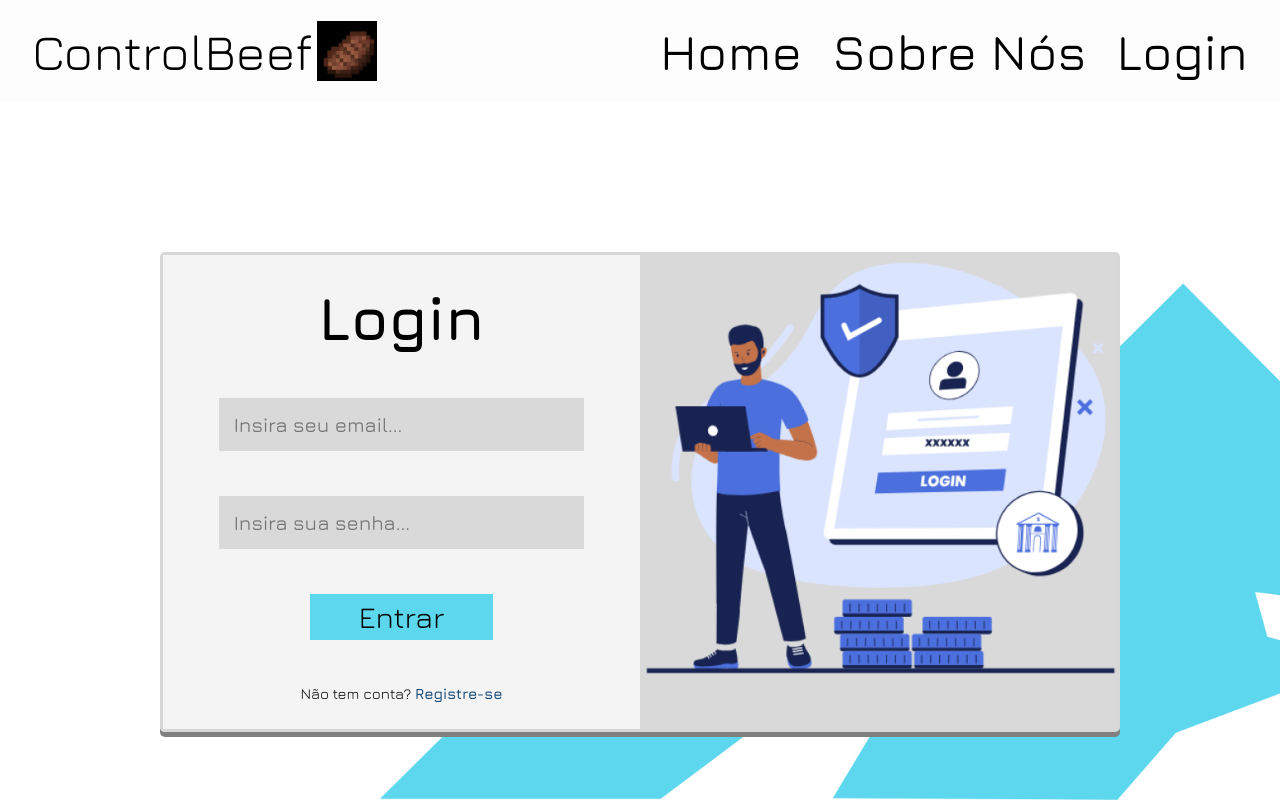
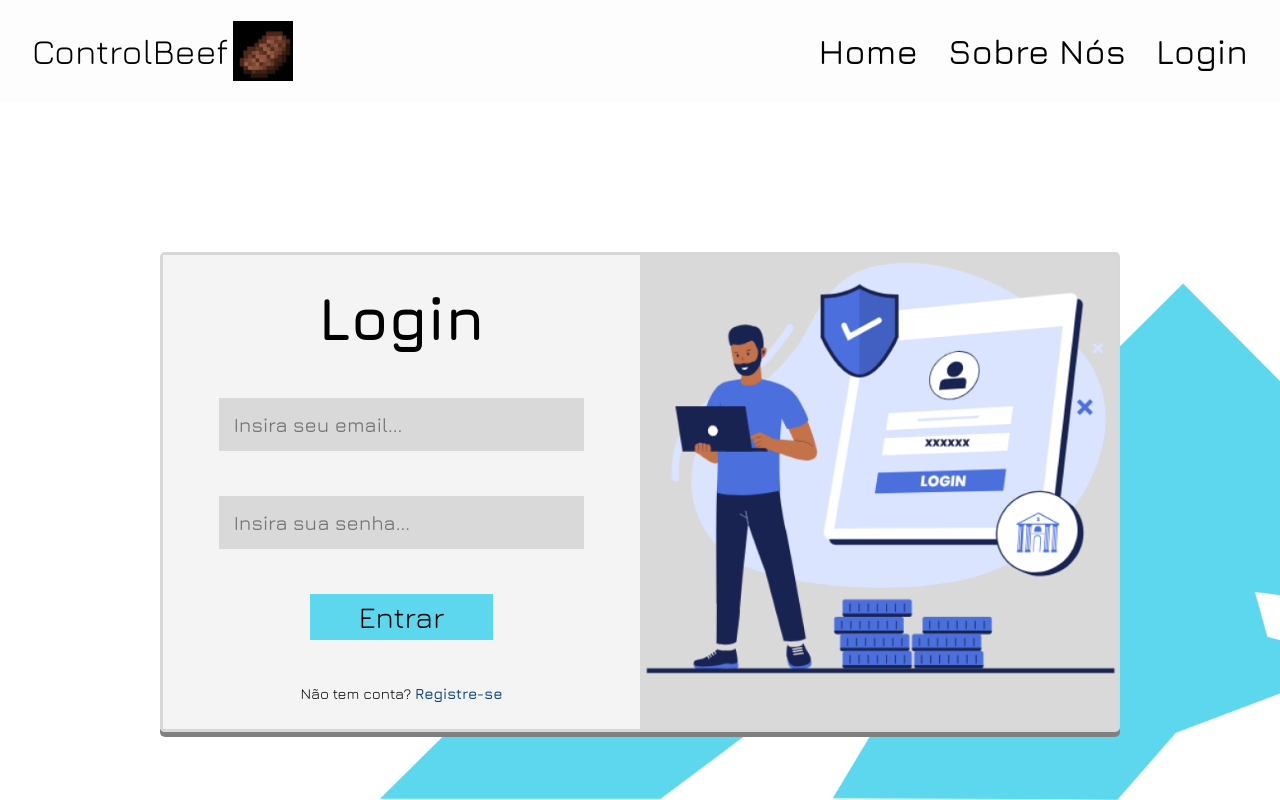
Before and after one commit to gusz12/Controlbeef, a plain HTML site: page ControlBeef-main/Site/codigoSite/assets/html/login.html in a window 1280 px wide. Drawn offline with nearby package versions, Linux system fonts and the light colour scheme; a web font is replaced by a local one.

Commit message:
arrumei varias coisas (navbar e outros css)

```diff
--- a/ControlBeef-main/Site/codigoSite/assets/css/index.css
+++ b/ControlBeef-main/Site/codigoSite/assets/css/index.css
@@ -9,49 +9,13 @@
     scroll-behavior: smooth;
 }
 
-  /* Fundo da página */
-  body {
+/* Fundo da página */
+body {
+    overflow-x: hidden;
     font-size: 30px;
-    /* min-height: 100vh; 100% da altura da janela */
-    /* background-image: url('../images/background_apelo.png'); */
-    /* background-size: cover; */
-    /* background-repeat: no-repeat; */
-    /* background-position: bottom; */
-  }
-
-  /* Navbar */
-.navbar {
-    font-size: 50px;
-    display: flex;
-    justify-content: space-between;
-    align-items: center;
-    padding: 21px 32px;
-    background-color: #FDFDFD;
 }
 
-.logo {
-    display: flex;
-    gap: 5px;
-    align-items: center;
-}
 
-.logo img {
-    width: 60px;
-}
-
-.menu {
-    display: flex;
-    flex-direction: row;
-    gap:30px;
-}
-
-.menu a {
-    text-decoration: none;
-    color:black;
-    font-weight: 500;
-}
-
-/* FECHA NAVBAR */
 
 /* APELO */
 
@@ -81,6 +45,10 @@
     display: flex;
     justify-content: center;
     align-items: center;
+}
+
+.idealizacao h2{
+    font-weight: 600;
 }
 
 .imagemIdealizacao {
@@ -116,7 +84,7 @@
 .funcionalidade h2{
     margin-left: 80px;
     font-size: 45px;
-    font-weight: 600;
+    font-weight: 700;
 }
 
 .principais{
@@ -135,7 +103,7 @@
 }
 
 .caracteristica h3{
-    font-weight: 500;
+    font-weight: 600;
 }
 
 
@@ -155,8 +123,6 @@
     display: flex;
     flex-direction: column;
     gap:20px;
-
-    justify-content:flex-start;
 }
 
 .diagrama h2{
@@ -187,14 +153,15 @@
     background-repeat: no-repeat;
     min-height: 100vh; /* altura mínima para preencher a tela */
     display: flex;
-
-
-    /* FALTA COLOCAR O BACKGROUND IMAGE CORRETO, nao to sabendo fazer */
 }
 
 .textoQuemSomos {
     width: 70%;
     padding: 20px;
+}
+
+.textoQuemSomos h2{
+    font-weight: 600;
 }
 
 
--- a/ControlBeef-main/Site/codigoSite/assets/css/login.css
+++ b/ControlBeef-main/Site/codigoSite/assets/css/login.css
@@ -8,48 +8,15 @@
   }
 
   /* Fundo da página */
-  body {
+body {
     font-size: 30px;
     min-height: 100vh; /* 100% da altura da janela */
     background-image: url('../images/background_apelo.png');
     background-size: cover;
     background-repeat: no-repeat;
     background-position: bottom;
-  }
-
-  /* Navbar */
-.navbar {
-    font-size: 50px;
-    display: flex;
-    justify-content: space-between;
-    align-items: center;
-    padding: 21px 32px;
-    background-color: #FDFDFD;
 }
 
-.logo {
-    display: flex;
-    gap: 5px;
-    align-items: center;
-}
-
-.logo img {
-    width: 60px;
-}
-
-.menu {
-    display: flex;
-    flex-direction: row;
-    gap:30px;
-}
-
-.menu a {
-    text-decoration: none;
-    color:black;
-    font-weight: 500;
-}
-
-/* FECHA NAVBAR */
 
 /* FORMULARIO LOGIN */
 
--- /dev/null
+++ b/ControlBeef-main/Site/codigoSite/assets/css/navbar.css
@@ -0,0 +1,31 @@
+  /* Navbar */
+  .navbar {
+    font-size: 35px;
+    display: flex;
+    justify-content: space-between;
+    align-items: center;
+    padding: 21px 32px;
+    background-color: #FDFDFD;
+}
+
+.logo {
+    display: flex;
+    gap: 5px;
+    align-items: center;
+}
+
+.logo img {
+    width: 60px;
+}
+
+.menu {
+    display: flex;
+    flex-direction: row;
+    gap:30px;
+}
+
+.menu a {
+    text-decoration: none;
+    color:black;
+    font-weight: 500;
+}
--- a/ControlBeef-main/Site/codigoSite/assets/css/registro.css
+++ b/ControlBeef-main/Site/codigoSite/assets/css/registro.css
@@ -8,48 +8,16 @@
   }
 
   /* Fundo da página */
-  body {
+body {
     font-size: 30px;
     min-height: 100vh; /* 100% da altura da janela */
     background-image: url('../images/background_apelo.png');
     background-size: cover;
     background-repeat: no-repeat;
     background-position: bottom;
-  }
-
-  /* Navbar */
-.navbar {
-    font-size: 50px;
-    display: flex;
-    justify-content: space-between;
-    align-items: center;
-    padding: 16px 32px;
-    background-color: #FDFDFD;
 }
 
-.logo {
-    display: flex;
-    gap: 5px;
-    align-items: center;
-}
 
-.logo img {
-    width: 60px;
-}
-
-.menu {
-    display: flex;
-    flex-direction: row;
-    gap:30px;
-}
-
-.menu a {
-    text-decoration: none;
-    color:black;
-    font-weight: 500;
-}
-
-/* FECHA NAVBAR */
 
 /* FORMULARIO LOGIN */
 
--- a/ControlBeef-main/Site/codigoSite/assets/html/login.html
+++ b/ControlBeef-main/Site/codigoSite/assets/html/login.html
@@ -3,6 +3,7 @@
 <head>
     <meta charset="UTF-8">
     <meta name="viewport" content="width=device-width, initial-scale=1.0">
+    <link rel="stylesheet" href="/assets/css/navbar.css">
     <link rel="stylesheet" href="../css/login.css">
     <title>Login</title>
 </head>
@@ -14,7 +15,7 @@
         </div>
         <div class="menu">
             <a href="../../index.html">Home</a>
-            <a href="../../index.html#sobre-nós">Sobre Nós</a>
+            <a href="../../index.html#sobre-nos">Sobre Nós</a>
             <a href="../html/login.html">Login</a>
 
         </div>
```
Also changed, not shown: ControlBeef-main/Site/codigoSite/assets/html/registro.html (+2 -1 lines), ControlBeef-main/Site/codigoSite/index.html (+2 -1 lines).
